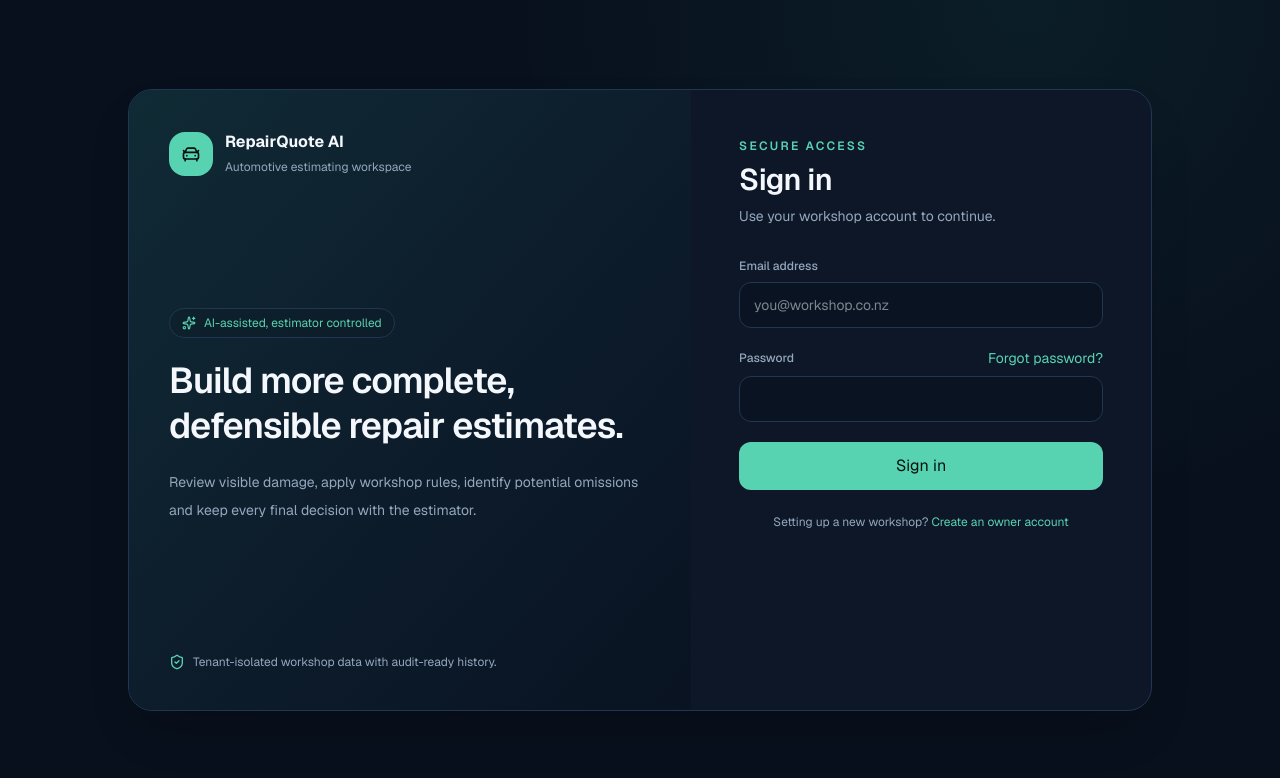
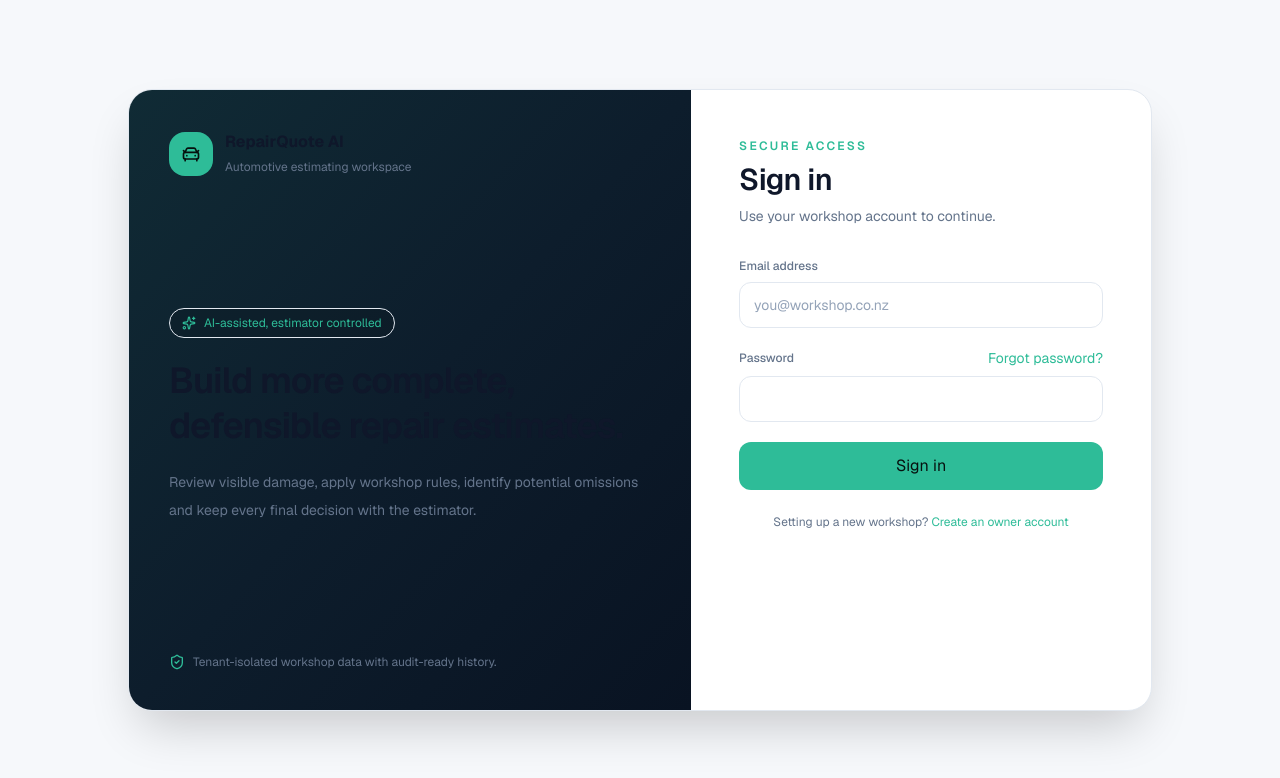
Before and after one commit to vishaalzala/ai-repair-estimator, a Next.js app: page /login in a window 1280 px wide. Shown: the top 778 px of the page. Built offline with nearby package versions, Linux system fonts and the light colour scheme.

Commit message:
Adopt professional light design tokens

```diff
--- a/app/globals.css
+++ b/app/globals.css
@@ -1,26 +1,54 @@
 @import "tailwindcss";
 
 :root {
-  --background: #08101d;
-  --surface: #0d1728;
-  --surface-2: #111f34;
-  --surface-3: #172941;
-  --border: #213650;
-  --text: #f4f7fb;
-  --muted: #94a7bd;
-  --brand: #58d3b2;
-  --brand-strong: #2ebc98;
-  --warning: #f4c45d;
-  --danger: #ff7d88;
+  --background: #f6f8fb;
+  --surface: #ffffff;
+  --surface-2: #f8fafc;
+  --surface-3: #eef6f4;
+  --border: #e2e8f0;
+  --text: #0f172a;
+  --muted: #64748b;
+  --brand: #2ebc98;
+  --brand-strong: #178f75;
+  --warning: #d99b24;
+  --danger: #dc4c64;
 }
 
 * { box-sizing: border-box; }
 html { background: var(--background); }
 body {
   margin: 0;
-  background: radial-gradient(circle at 80% 0%, rgba(46, 188, 152, 0.08), transparent 32rem), var(--background);
+  background: var(--background);
   color: var(--text);
   font-family: var(--font-geist-sans), Arial, sans-serif;
 }
 button,a,input,select,textarea { font: inherit; }
-::selection { background: rgba(88, 211, 178, 0.3); }
+button { cursor: pointer; }
+input, select, textarea {
+  color: var(--text);
+  background: #fff;
+}
+::placeholder { color: #94a3b8; }
+::selection { background: rgba(46, 188, 152, 0.2); }
+
+.app-card {
+  background: #fff;
+  border: 1px solid var(--border);
+  border-radius: 1rem;
+  box-shadow: 0 1px 2px rgba(15, 23, 42, 0.03);
+}
+
+.app-input {
+  width: 100%;
+  border: 1px solid var(--border);
+  border-radius: 0.75rem;
+  background: #fff;
+  padding: 0.7rem 0.8rem;
+  font-size: 0.875rem;
+  outline: none;
+  transition: border-color 160ms ease, box-shadow 160ms ease;
+}
+.app-input:focus {
+  border-color: rgba(46, 188, 152, 0.8);
+  box-shadow: 0 0 0 3px rgba(46, 188, 152, 0.12);
+}
```
